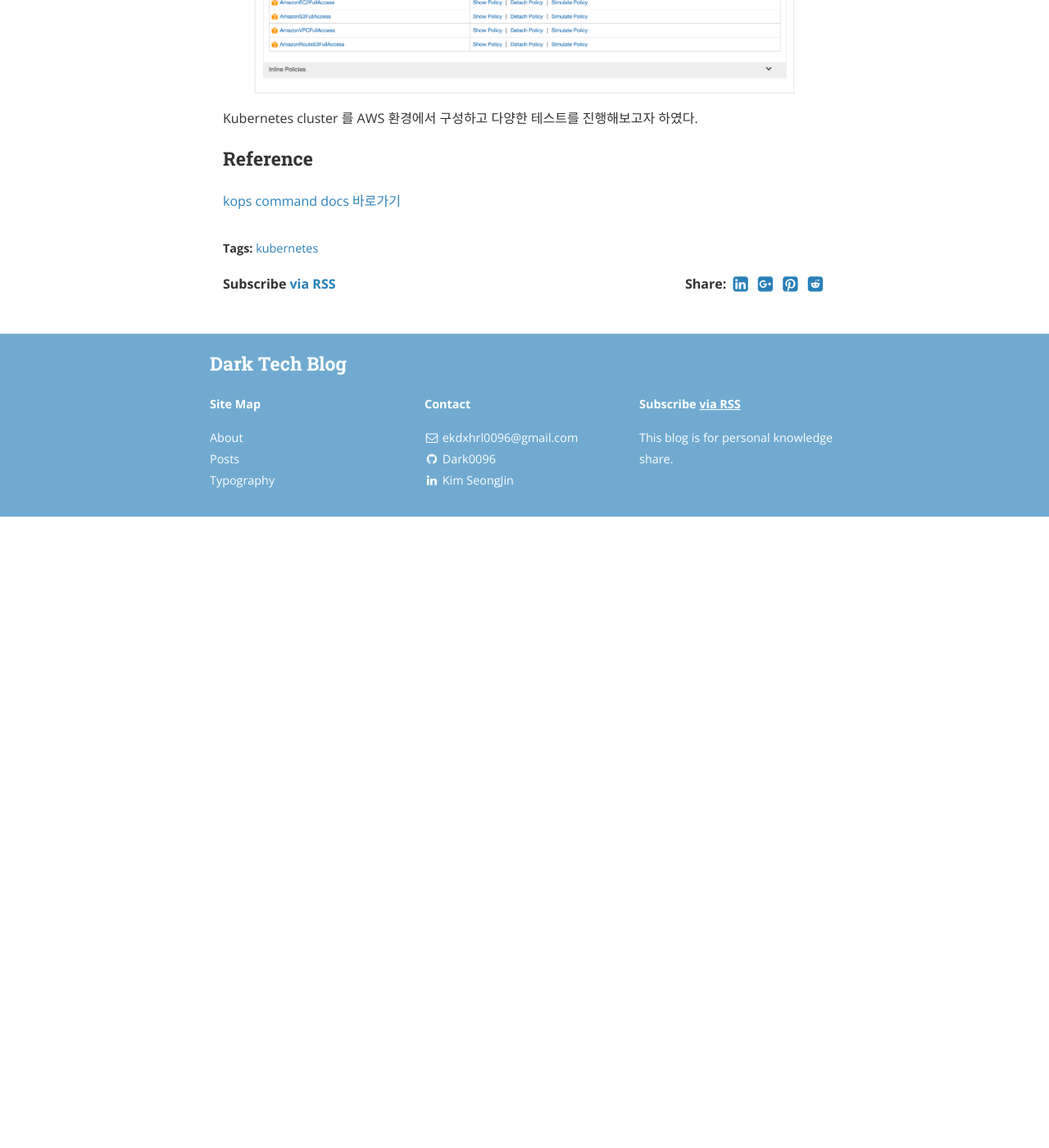
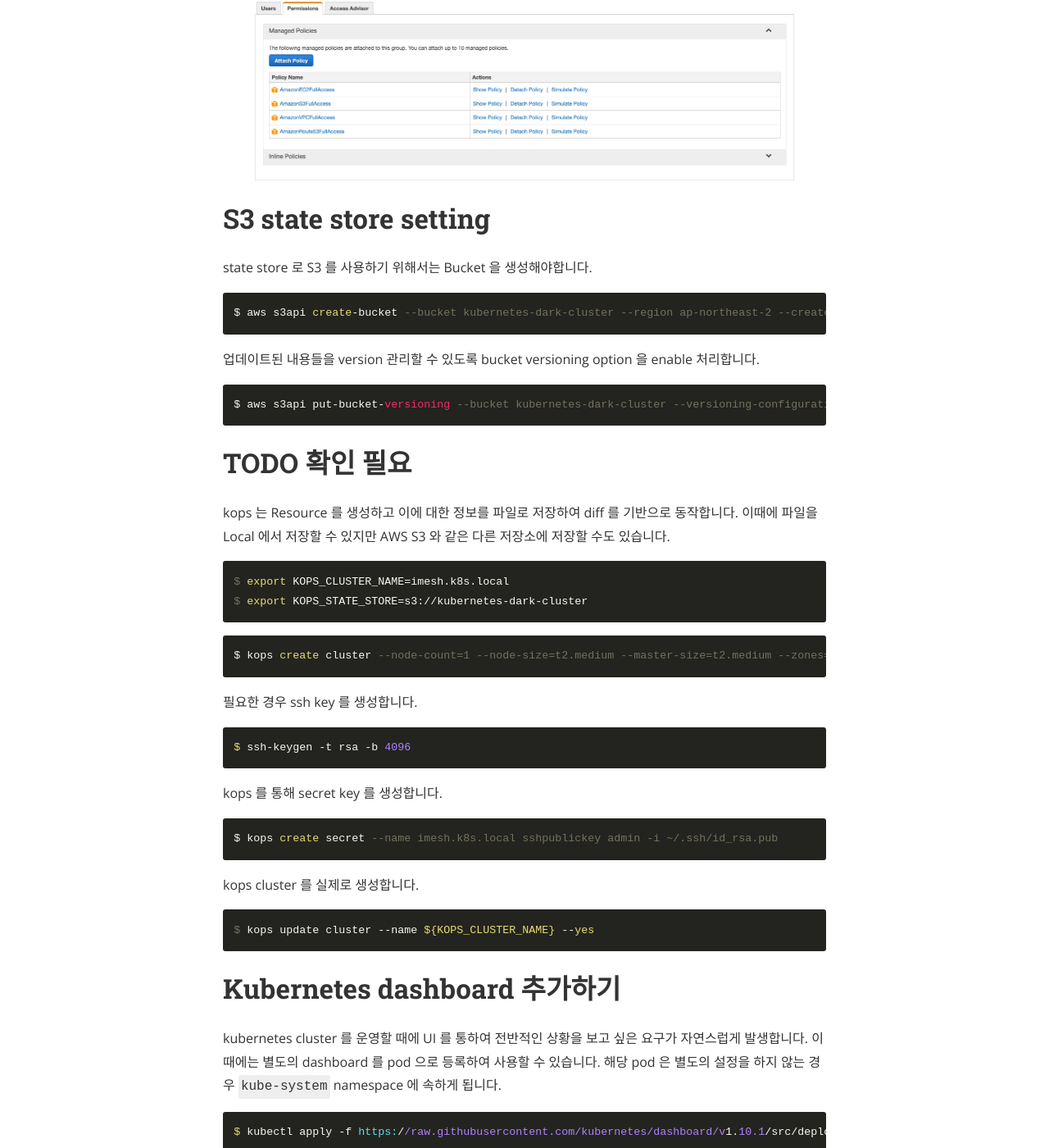
Before and after one commit to Dark0096/Dark0096.github.io, a Jekyll site: the page built from _posts/2019-06-08-kubernetes-cluster-setup.markdown, in a window 1280 px wide and 1400 px high, scrolled down 1055 px. Shown: the whole window at 82% size. Built offline with Jekyll 4.4.1, drawn with Linux system fonts in a browser that asks for light colours; nearby versions of some CDN libraries; before the commit the page ends 1685 px from its top, so only the background shows below that; some of the changed text lies outside the part shown.

````diff
--- a/_posts/2019-06-08-kubernetes-cluster-setup.markdown
+++ b/_posts/2019-06-08-kubernetes-cluster-setup.markdown
@@ -19,19 +19,87 @@ kops 는 3 가지 종류의 Resource 를 생성 및 제거 등 다양한 Command
 3. secret
 
 Resource 생성시에는 미리 생성해놓은 yml 파일을 사용하거나 stdin 을 이용할 수 있습니다.
-
-Detail 한 사용 정보는 아래의 경로에서 자세히 설명하고 있습니다.
+Detail 한 사용 정보는 아래의 경로를 확인해주세요.
 [kops command docs 바로가기]
 
-우선 kops 를 설치하여야 합니다.
+우선 kubernetes cluster 를 생성하기 위해 필요한 tool 들을 설치하여야 합니다.
 
-brew install kops
+```
+$ brew install kops
+$ brew install awscli
+```
+
+Kubernetes cluster 를 AWS 환경에서 구성하고 다양한 테스트를 진행해보고자 하였습니다.
+이때에 Local 에서 AWS 환경에 접근할 수 있는 계정을 별도로 생성하고, 아래와 같은 IAM Group 을 생성 후 Binding 하였습니다.
 <img src="https://raw.githubusercontent.com/Dark0096/Dark0096.github.io/master/assets/post/2019-06-08-iam-group.png" title="IAM Group">
 
+# S3 state store setting
 
-Kubernetes cluster 를 AWS 환경에서 구성하고 다양한 테스트를 진행해보고자 하였다.
+state store 로 S3 를 사용하기 위해서는 Bucket 을 생성해야합니다.
+
+```
+$ aws s3api create-bucket --bucket kubernetes-dark-cluster --region ap-northeast-2 --create-bucket-configuration LocationConstraint=ap-northeast-2
+```
+
+업데이트된 내용들을 version 관리할 수 있도록 bucket versioning option 을 enable 처리합니다.
+
+```
+$ aws s3api put-bucket-versioning --bucket kubernetes-dark-cluster --versioning-configuration Status=Enabled
+```
+
+
+# TODO 확인 필요
+kops 는 Resource 를 생성하고 이에 대한 정보를 파일로 저장하여 diff 를 기반으로 동작합니다. 이때에 파일을 Local 에서 저장할 수 있지만 AWS S3 와 같은 다른 저장소에 저장할 수도 있습니다.
+
+```
+$ export KOPS_CLUSTER_NAME=imesh.k8s.local
+$ export KOPS_STATE_STORE=s3://kubernetes-dark-cluster
+```
+
+```
+$ kops create cluster --node-count=1 --node-size=t2.medium --master-size=t2.medium --zones='ap-northeast-2a' --name=imesh.k8s.local
+```
+
+필요한 경우 ssh key 를 생성합니다.
+```
+$ ssh-keygen -t rsa -b 4096
+```
+
+
+kops 를 통해 secret key 를 생성합니다.
+
+```
+$ kops create secret --name imesh.k8s.local sshpublickey admin -i ~/.ssh/id_rsa.pub
+```
+
+kops cluster 를 실제로 생성합니다.
+
+```
+$ kops update cluster --name ${KOPS_CLUSTER_NAME} --yes
+```
+
+# Kubernetes dashboard 추가하기
+
+kubernetes cluster 를 운영할 때에 UI 를 통하여 전반적인 상황을 보고 싶은 요구가 자연스럽게 발생합니다. 이때에는 별도의 dashboard 를 pod 으로 등록하여 사용할 수 있습니다.
+해당 pod 은 별도의 설정을 하지 않는 경우 `kube-system` namespace 에 속하게 됩니다.
+
+```
+$ kubectl apply -f https://raw.githubusercontent.com/kubernetes/dashboard/v1.10.1/src/deploy/recommended/kubernetes-dashboard.yaml
+```
+
+Dashboard 는 Authentication 이 되어야 제대로 이용할 수 있다. 그렇다면 어떻게 Authentication 을 처리할 수 있을까?
+이 부분을 처리하기 위해서는 kops 를 통하여 token 을 획득하고 활용하여야만 한다.
+
+```
+$ kops get secrets admin --type secret -oplaintext
+```
+
 
 ### Reference
 [kops command docs 바로가기]
+[how to create kubernetes cluster]
+[kubernetes dashboard]
 
-[kops command docs 바로가기]:      https://github.com/kubernetes/kops/tree/master/docs/cli
+[kops command docs 바로가기]:              https://github.com/kubernetes/kops/tree/master/docs/cli
+[how to create kubernetes cluster]:      https://medium.com/containermind/how-to-create-a-kubernetes-cluster-on-aws-in-few-minutes-89dda10354f4
+[kubernetes dashboard]:                  https://github.com/kubernetes/dashboard#kubernetes-dashboard
--- a/_posts/2019-06-09-kubernetes-state-store.markdown
+++ b/_posts/2019-06-09-kubernetes-state-store.markdown
@@ -1,6 +1,6 @@
 ---
 layout: post
-title:  "[WIP] kops state store"
+title:  "kops state store"
 date:   2018-11-30 01:00:00
 author: Dark
 categories: kubernetes kops
````
Also changed, not shown: other parts of _posts/2019-06-08-kubernetes-cluster-setup.markdown (+1 -1 lines).
